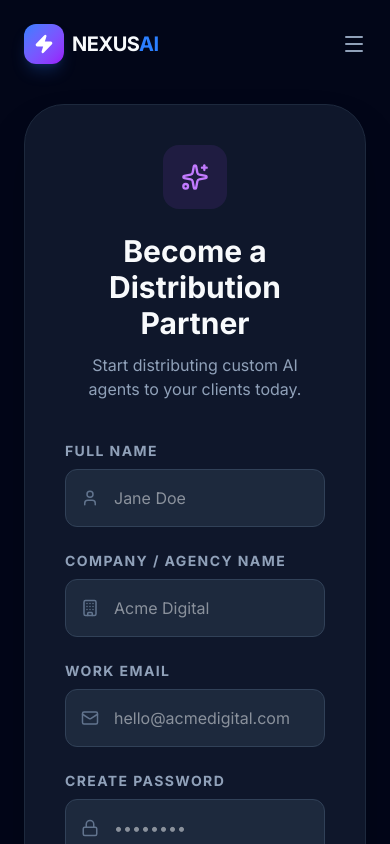
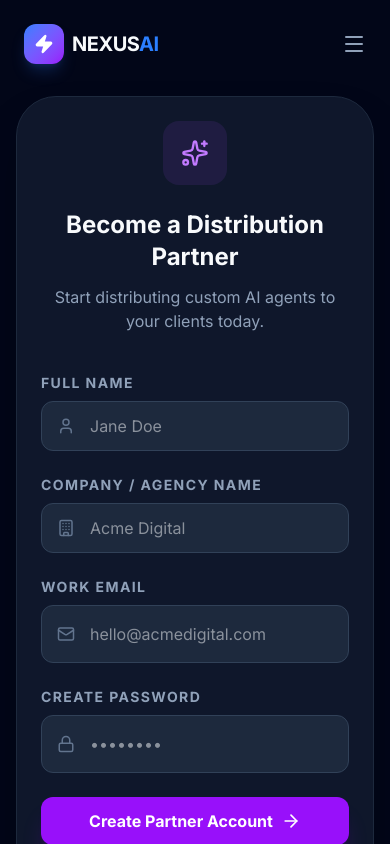
Before and after one commit to EzydragAI/ezydrag-website, a Next.js app: page /partner/register in a window 390 px wide. Shown: the top 844 px of the page. Built offline with nearby package versions, Linux system fonts and the light colour scheme.

Commit message:
fix: ui for register and login page for mobile

```diff
--- a/app/partner/login/page.tsx
+++ b/app/partner/login/page.tsx
@@ -21,14 +21,14 @@ export default function PartnerLogin() {
   return (
     <div className="min-h-screen flex flex-col bg-slate-950">
       <Navbar />
-      <div className="flex-grow flex items-center justify-center p-6 mt-20">
+      <div className="grow flex items-center justify-center p-4 sm:p-6 mt-20">
         <div className="w-full max-w-5xl grid grid-cols-1 md:grid-cols-2 gap-0 bg-slate-900 border border-slate-800 rounded-[40px] overflow-hidden shadow-2xl">
           {/* Left Side - Welcome */}
-          <div className="hidden md:flex flex-col p-12 bg-gradient-to-br from-purple-900/40 to-blue-900/40 border-r border-slate-800 relative overflow-hidden">
+          <div className="hidden md:flex flex-col p-12 bg-linear-to-br from-purple-900/40 to-blue-900/40 border-r border-slate-800 relative overflow-hidden">
             <div className="absolute top-0 right-0 p-8 opacity-10 blur-sm pointer-events-none">
               <Network size={200} />
             </div>
-            <div className="relative z-10 flex-grow pt-8">
+            <div className="relative z-10 grow pt-8">
               <div className="w-16 h-16 bg-purple-500/20 rounded-2xl flex items-center justify-center mb-8">
                 <Network className="text-purple-400" size={32} />
               </div>
@@ -50,9 +50,9 @@ export default function PartnerLogin() {
           </div>
 
           {/* Right Side - Form */}
-          <div className="p-10 sm:p-14 md:p-16 flex flex-col justify-center">
+          <div className="p-6 sm:p-10 md:p-16 flex flex-col justify-center">
             <div className="mb-10 text-center md:text-left">
-              <h3 className="text-3xl font-bold mb-3">Sign in</h3>
+              <h3 className="text-2xl sm:text-3xl font-bold mb-2 sm:mb-3">Sign in</h3>
               <p className="text-slate-400">Access your partner portal</p>
             </div>
 
@@ -66,7 +66,7 @@ export default function PartnerLogin() {
                     type="email"
                     placeholder="partner@agency.com"
                     defaultValue="partner@agency.com"
-                    className="w-full bg-slate-800 border border-slate-700 rounded-xl py-4 pl-12 pr-4 focus:outline-none focus:border-purple-500 transition-colors"
+                    className="w-full bg-slate-800 border border-slate-700 rounded-xl py-3 sm:py-4 pl-12 pr-4 focus:outline-none focus:border-purple-500 transition-colors"
                   />
                 </div>
               </div>
@@ -83,14 +83,14 @@ export default function PartnerLogin() {
                     type="password"
                     placeholder="••••••••"
                     defaultValue="password123"
-                    className="w-full bg-slate-800 border border-slate-700 rounded-xl py-4 pl-12 pr-4 focus:outline-none focus:border-purple-500 transition-colors"
+                    className="w-full bg-slate-800 border border-slate-700 rounded-xl py-3 sm:py-4 pl-12 pr-4 focus:outline-none focus:border-purple-500 transition-colors"
                   />
                 </div>
               </div>
 
               <button
                 disabled={loading}
-                className="w-full py-4 mt-4 bg-purple-600 hover:bg-purple-500 disabled:bg-slate-700 text-white rounded-xl font-bold text-lg transition-all shadow-xl shadow-purple-600/20 flex items-center justify-center gap-2 group"
+                className="w-full py-3 sm:py-4 mt-4 bg-purple-600 hover:bg-purple-500 disabled:bg-slate-700 text-white rounded-xl font-bold text-base sm:text-lg transition-all shadow-xl shadow-purple-600/20 flex items-center justify-center gap-2 group"
               >
                 {loading ? 'Authenticating...' : (
                   <>Sign In <ArrowRight size={20} className="group-hover:translate-x-1 transition-transform" /></>
--- a/app/partner/register/page.tsx
+++ b/app/partner/register/page.tsx
@@ -19,15 +19,15 @@ export default function PartnerRegister() {
   return (
     <div className="min-h-screen flex flex-col bg-slate-950">
       <Navbar />
-      <div className="flex-grow flex items-center justify-center p-6 mt-20 my-10">
+      <div className="grow flex items-center justify-center p-4 sm:p-6 mt-20 my-10">
         <div className="w-full max-w-2xl bg-slate-900 border border-slate-800 rounded-[40px] overflow-hidden shadow-2xl">
 
-          <div className="p-10 sm:p-14">
+          <div className="p-6 sm:p-10 md:p-14">
             <div className="mb-10 text-center">
               <div className="mx-auto w-16 h-16 bg-purple-500/10 rounded-2xl flex items-center justify-center mb-6">
                 <Sparkles className="text-purple-400" size={28} />
               </div>
-              <h2 className="text-3xl font-bold mb-3">Become a Distribution Partner</h2>
+              <h2 className="text-2xl sm:text-3xl font-bold mb-3">Become a Distribution Partner</h2>
               <p className="text-slate-400">Start distributing custom AI agents to your clients today.</p>
             </div>
 
@@ -41,7 +41,7 @@ export default function PartnerRegister() {
                       required
                       type="text"
                       placeholder="Jane Doe"
-                      className="w-full bg-slate-800 border border-slate-700 rounded-xl py-4 pl-12 pr-4 focus:outline-none focus:border-purple-500 transition-colors"
+                      className="w-full bg-slate-800 border border-slate-700 rounded-xl py-3 sm:py-4 pl-12 pr-4 focus:outline-none focus:border-purple-500 transition-colors"
                     />
                   </div>
                 </div>
@@ -53,7 +53,7 @@ export default function PartnerRegister() {
                       required
                       type="text"
                       placeholder="Acme Digital"
-                      className="w-full bg-slate-800 border border-slate-700 rounded-xl py-4 pl-12 pr-4 focus:outline-none focus:border-purple-500 transition-colors"
+                      className="w-full bg-slate-800 border border-slate-700 rounded-xl py-3 sm:py-4 pl-12 pr-4 focus:outline-none focus:border-purple-500 transition-colors"
                     />
                   </div>
                 </div>
@@ -87,7 +87,7 @@ export default function PartnerRegister() {
 
               <button
                 disabled={loading}
-                className="w-full py-4 mt-6 bg-purple-600 hover:bg-purple-500 disabled:bg-slate-700 text-white rounded-xl font-bold text-lg transition-all shadow-xl shadow-purple-600/20 flex items-center justify-center gap-2 group"
+                className="w-full py-3 sm:py-4 mt-6 bg-purple-600 hover:bg-purple-500 disabled:bg-slate-700 text-white rounded-xl font-bold text-base sm:text-lg transition-all shadow-xl shadow-purple-600/20 flex items-center justify-center gap-2 group"
               >
                 {loading ? 'Submitting Application...' : (
                   <>Create Partner Account <ArrowRight size={20} className="group-hover:translate-x-1 transition-transform" /></>
```
